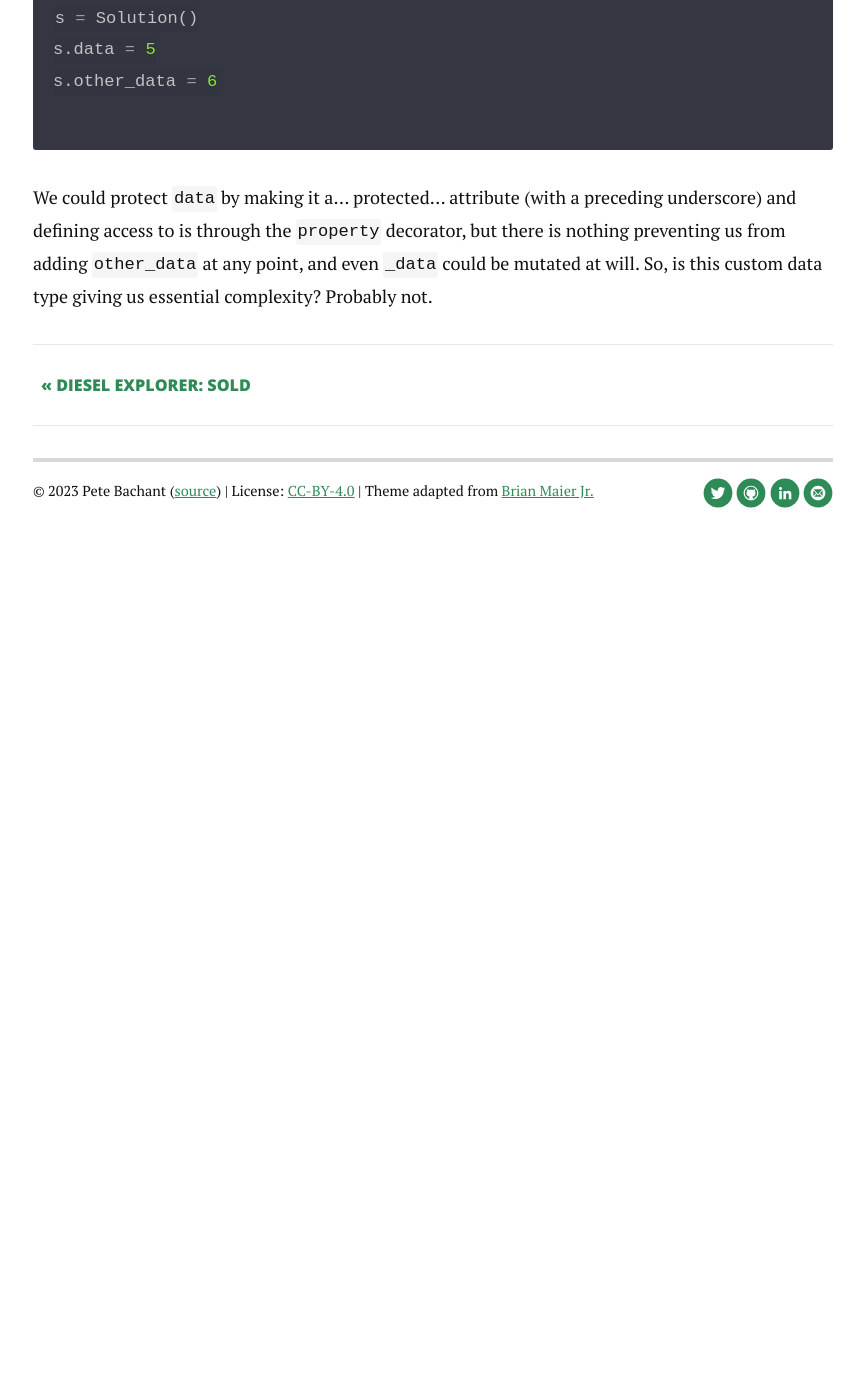
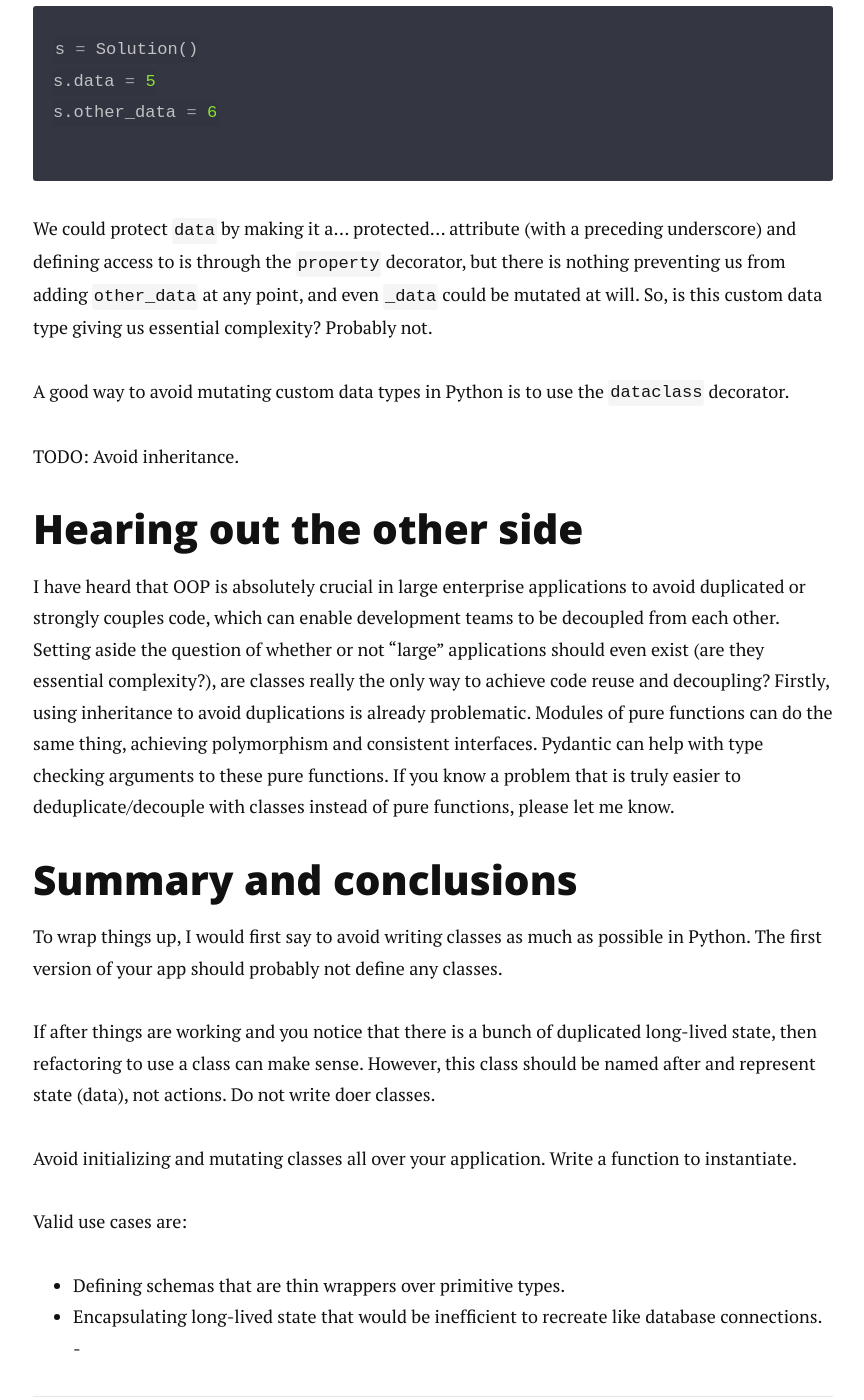
Before and after one commit to petebachant/petebachant.github.io, a Jekyll site: the page built from _posts/2023-07-22-when-and-why-classes.markdown, in a window 1280 px wide and 1400 px high, scrolled down 5209 px. Shown: the whole window, without its empty margins (207-1071 px from the left). Built offline with Jekyll 4.4.1, drawn with Linux system fonts in a browser that asks for light colours; nearby versions of some CDN libraries; comment, search, counter and statistics services are not loaded; before the commit the page ends 5804 px from its top, so only the background shows below that; some of the changed text lies outside the part shown.

Commit message:
Add stuff

```diff
--- a/_posts/2023-07-22-when-and-why-classes.markdown
+++ b/_posts/2023-07-22-when-and-why-classes.markdown
@@ -5,7 +5,7 @@ title: When and why to use classes (in Python anyway)
 ---
 
 I can almost remember when I first learned about object-oriented programming
-and classes in Python.
+(OOP) and classes in Python.
 It was probably when I first wanted to build a desktop GUI app with PyQt,
 where everything is a class, and I just followed the examples I saw
 elsewhere, using `self` as needed without really knowing what it meant.
@@ -14,13 +14,13 @@ was responsible for automating my experimental setup,
 which towed a vertical-axis turbine down a tow tank while collecting
 loads, torque, and wake flow data.
 
-For my
+For processing data from my
 [first experiment](https://github.com/UNH-CORE/RVAT-baseline),
 I wrote purely procedural code, since I was weening
 myself off of MATLAB at the time, which at that point didn't have any
 OOP capabilities, as far as I know.
 But for the [next](https://github.com/UNH-CORE/RVAT-Re-dep),
-I had this idea that I should be writing in OOP,
+I had this idea that I should be writing in the OOP style,
 because, I dunno, it was an option?
 
 Anyway, I am going to do something that usually induces plenty of cringe
@@ -196,3 +196,45 @@ We could protect `data` by making it a... protected... attribute
 `property` decorator, but there is nothing preventing us from adding
 `other_data` at any point, and even `_data` could be mutated at will.
 So, is this custom data type giving us essential complexity? Probably not.
+
+A good way to avoid mutating custom data types in Python is to use
+the `dataclass` decorator.
+
+TODO: Avoid inheritance.
+
+## Hearing out the other side
+
+I have heard that OOP is absolutely crucial in large enterprise applications
+to avoid duplicated or strongly couples code, which can enable development
+teams to be decoupled from each other.
+Setting aside the question of whether or not "large" applications should even
+exist (are they essential complexity?),
+are classes really the only way to achieve code reuse and decoupling?
+Firstly, using inheritance to avoid duplications is already problematic.
+Modules of pure functions can do the same thing,
+achieving polymorphism and consistent interfaces.
+Pydantic can help with type checking arguments to these pure functions.
+If you know a problem that is truly easier to deduplicate/decouple with
+classes instead of pure functions, please let me know.
+
+## Summary and conclusions
+
+To wrap things up, I would first say to avoid writing classes as much as
+possible in Python.
+The first version of your app should probably not define any classes.
+
+If after things are working and you notice that there is a bunch of duplicated
+long-lived state, then refactoring to use a class can make sense.
+However, this class should be named after and represent state (data),
+not actions.
+Do not write doer classes.
+
+Avoid initializing and mutating classes all over your application.
+Write a function to instantiate.
+
+Valid use cases are:
+
+- Defining schemas that are thin wrappers over primitive types.
+- Encapsulating long-lived state that would be inefficient to recreate like
+  database connections.
+-
```
